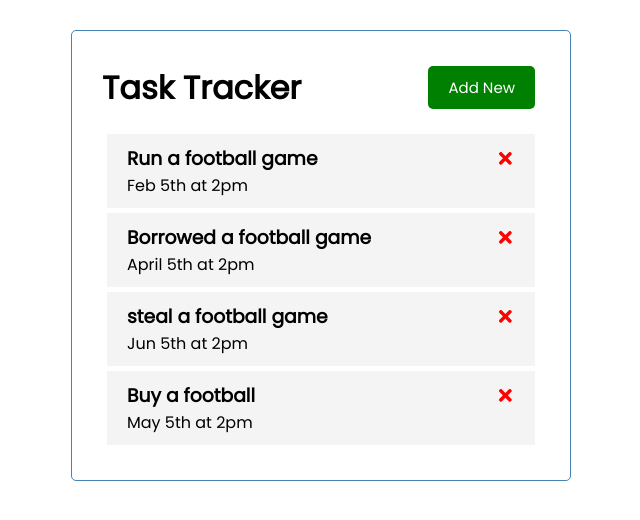
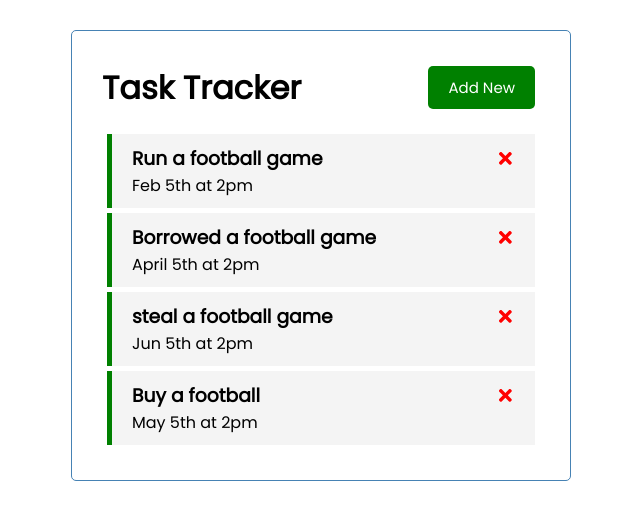
Before and after one commit to Yeshua7dm/task-tracker, a React (Create React App) app: page / in a window 1280 px wide. Shown: the top 520 px of the page, without its empty margins (319-959 px from the left). Built offline with nearby package versions, Linux system fonts and the light colour scheme.

Commit message:
Add toggling for reminder border style

```diff
--- a/src/App.js
+++ b/src/App.js
@@ -33,14 +33,25 @@
     },
   ]);
 
+  // ceate the function to delete task from the UI
   const deleteTask = (id) => {
     setTasks(tasks.filter((task)=> task.id !== id))
+  }
+// create function to add task to the displayed tasks
+
+// function to toggle reminder
+  const toggleReminder = (id) => {
+    setTasks(
+      tasks.map((task)=>{
+      return  task.id === id ? {...task, reminder: !task.reminder} : task
+      })
+    )
   }
 
   return (
     <div className="container">
         <Header />
-        <Tasks tasks={tasks} onDelete={deleteTask} />
+        <Tasks tasks={tasks} onDelete={deleteTask} onToggle={toggleReminder} />
     </div>
   );
 }
--- a/src/components/Task.js
+++ b/src/components/Task.js
@@ -1,8 +1,8 @@
 import { FaTimes } from 'react-icons/fa'
 
-const Task = ({task, onDelete}) => {
+const Task = ({task, onDelete, onToggle}) => {
     return (
-        <div className='task'>
+        <div className={`task ${task.reminder ? 'reminder' : ''}`} onDoubleClick={()=>onToggle(task.id)}>
           <h3>{task.text}
           <FaTimes className='color-red' onClick={() => onDelete(task.id)}/> </h3>
           <p>{task.day}</p>
--- a/src/components/Tasks.js
+++ b/src/components/Tasks.js
@@ -1,10 +1,10 @@
 import Task from "./Task"
 
-const Tasks = ({tasks, onDelete}) => {
+const Tasks = ({tasks, onDelete, onToggle}) => {
     return (
         <>
             {tasks.map((task)=>{
-               return <Task key={task.id} task={task} onDelete={onDelete}/>
+               return <Task key={task.id} task={task} onDelete={onDelete} onToggle={onToggle} />
             })}
         </>
     )
```
